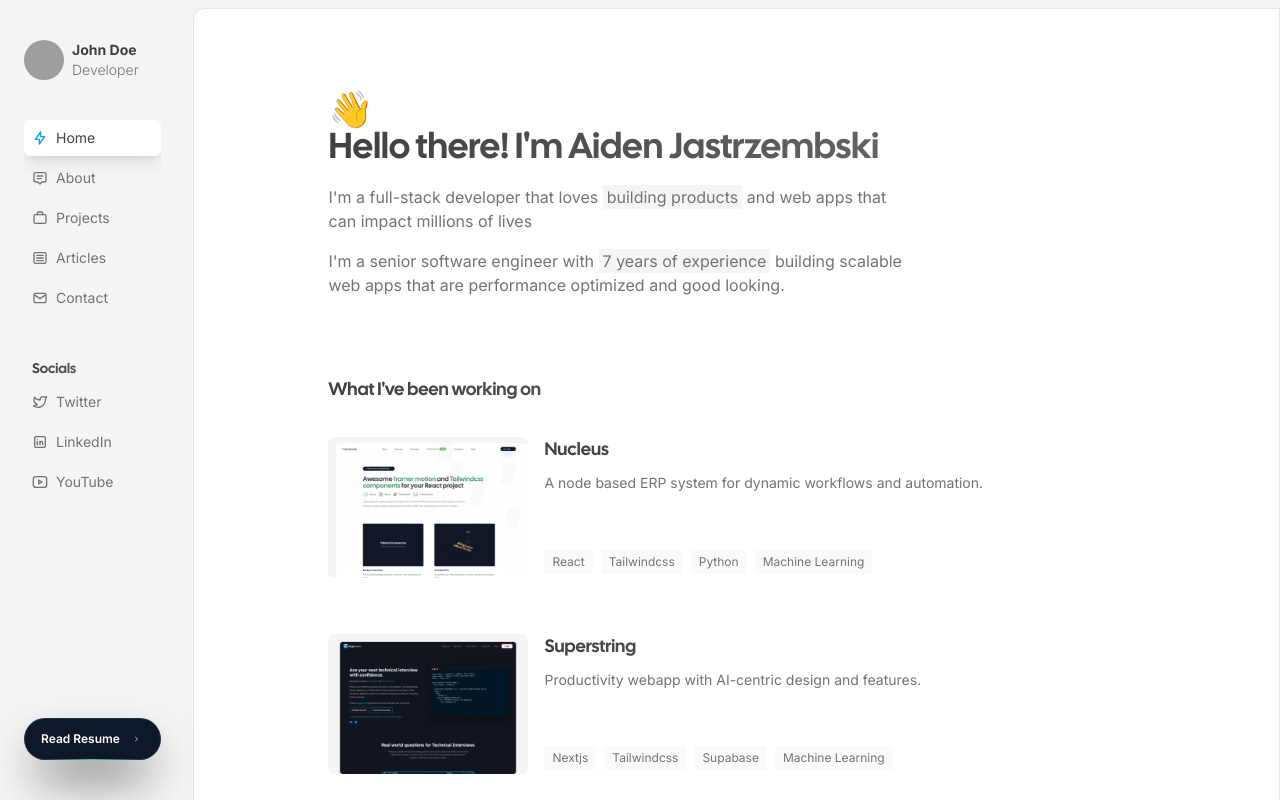
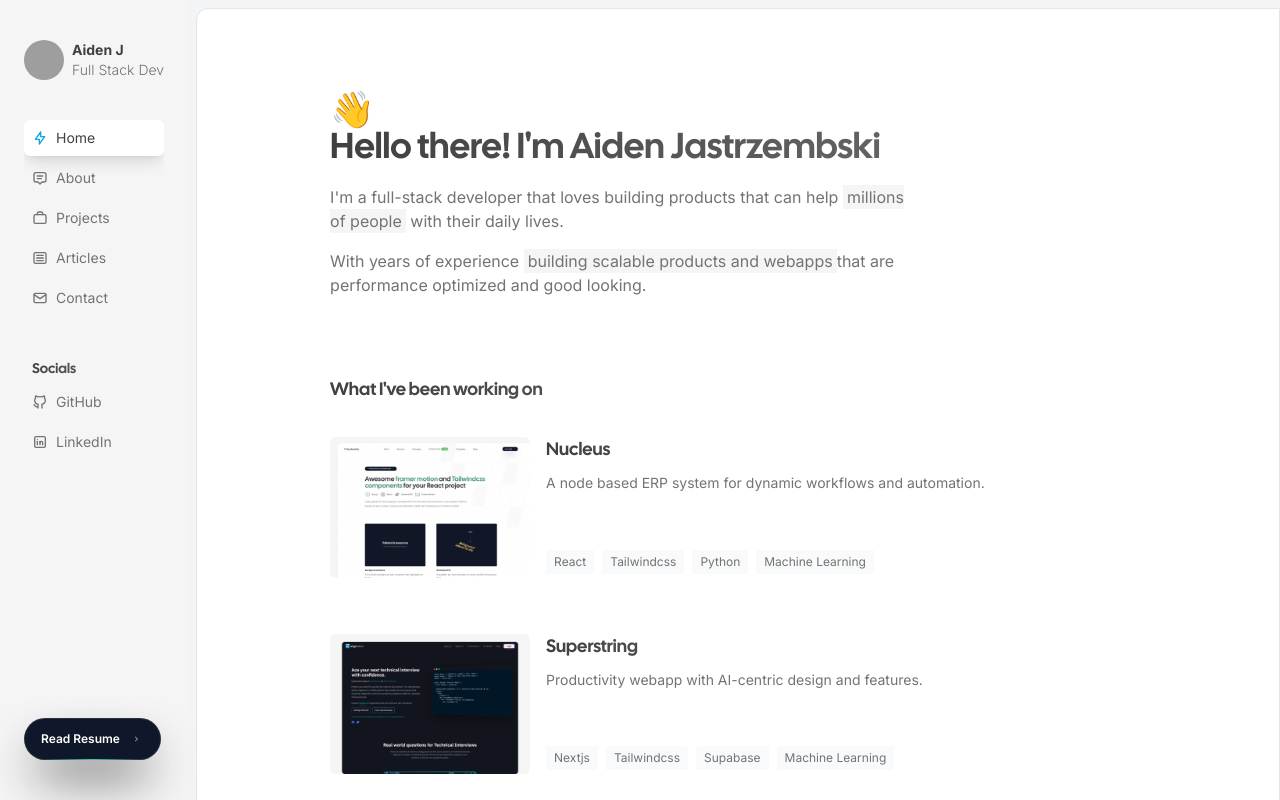
Before and after one commit to AidenJastrzembski/sitefolio, a Next.js app: page / in a window 1280 px wide. Built offline with nearby package versions, Linux system fonts and the light colour scheme; grey boxes are pictures that could not be loaded.

Commit message:
edit about me and socials

```diff
--- a/src/app/layout.tsx
+++ b/src/app/layout.tsx
@@ -11,7 +11,7 @@ const inter = Inter({
 });
 
 export const metadata: Metadata = {
-  title: "John Doe - Developer",
+  title: "Aiden Jastrzembski - FSE",
   description:
     "John Doe is a developer, writer and speaker. He is a digital nomad and travels around the world while working remotely.",
 };
@@ -26,7 +26,7 @@ export default function RootLayout({
       <body
         className={twMerge(
           inter.className,
-          "flex antialiased h-screen overflow-hidden bg-gray-100"
+          "flex antialiased h-screen overflow-hidden bg-gray-100",
         )}
       >
         <Sidebar />
--- a/src/app/page.tsx
+++ b/src/app/page.tsx
@@ -14,13 +14,12 @@ export default function Home() {
         Hello there! I&apos;m Aiden Jastrzembski
       </Heading>
       <Paragraph className="max-w-xl mt-4">
-        I&apos;m a full-stack developer that loves{" "}
-        <Highlight>building products</Highlight> and web apps that can impact
-        millions of lives
+        I&apos;m a full-stack developer that loves building products that can
+        help <Highlight>millions of people</Highlight> with their daily lives.
       </Paragraph>
       <Paragraph className="max-w-xl mt-4">
-        I&apos;m a senior software engineer with{" "}
-        <Highlight>7 years of experience</Highlight> building scalable web apps
+        With years of experience{" "}
+        <Highlight>building scalable products and webapps</Highlight>
         that are performance optimized and good looking.
       </Paragraph>
       <Heading
--- a/src/components/About.tsx
+++ b/src/components/About.tsx
@@ -71,47 +71,41 @@ export default function About() {
 
       <div className="max-w-4xl">
         <Paragraph className=" mt-4">
-          Hey there, I&apos;m John Doe - a passionate developer, avid writer,
-          and a connoisseur of awesome design. Welcome to my corner of the
-          digital world!
+          Hey there, I&apos;m Aiden Jastrzembski - a passionate developer,
+          mathematician, and logician. Welcome to my corner of the digital
+          world!
         </Paragraph>
         <Paragraph className=" mt-4">
-          Since the early days of my journey, I&apos;ve been captivated by the
-          art of crafting exceptional digital experiences. As a developer, I
-          thrive on turning lines of code into functional and elegant solutions.
-          My goal is to not just create software, but to build digital marvels
-          that seamlessly merge form and function.
-        </Paragraph>
-
-        <Paragraph className=" mt-4">
-          But my journey doesn&apos;t stop at coding. With a heart full of words
-          and a mind brimming with ideas, I&apos;ve ventured into the realm of
-          writing. From tech articles that unravel complex concepts to creative
-          tales that ignite the imagination, I weave words to inform, entertain,
-          and inspire.
+          For as long as I can remember, I&apos;ve been in love with the beauty
+          and simplicity of mathematics. I love to see elegant and simple
+          solutions to complex problems (See Eulers identity for one of my
+          favorites). As a developer, I strive to turn problems into functional
+          and elegant solutions.
         </Paragraph>
         <Paragraph className=" mt-4">
-          What sets me apart is my unwavering appreciation for design. I believe
-          that aesthetics and usability go hand in hand. My eye for awesome
-          design ensures that every project I undertake not only works
-          flawlessly under the hood but also looks stunning on the surface.
+          I am not just an engineer who is good with numbers, there are plenty
+          of those to go around. One of my best skills is my ability to
+          communicate complex ideas in a simple and understandable way. I
+          believe that clear communication is key to successful collaboration
+          and problem-solving. I also enjoy teaching and mentoring others, as I
+          believe that sharing knowledge is a great way to learn and grow.
         </Paragraph>
         <Paragraph className=" mt-4">
-          Through this website, I aim to share my insights, experiences, and
-          creations with you. Whether you&apos;re a fellow developer seeking
-          solutions, a fellow writer in search of inspiration, or simply someone
-          who appreciates the finer aspects of design, there&apos;s something
-          here for you.
+          A senior developer once told me that junior developers are amazed by
+          complex solutions, while seniors developers are impressed by
+          simplistic solutions. Since then, I&apos;ve been striving to find the
+          balance between complexity and simplicity in my work.
         </Paragraph>
         <Paragraph className=" mt-4">
-          Join me on this journey of bytes and narratives, logic and creativity,
-          code and prose. Together, we can explore the boundless possibilities
-          of technology and storytelling, all while reveling in the sheer beauty
-          of thoughtful design.
+          What sets me apart is my drive to learn. I am always eager to learn
+          more about anything. Whether it is in my personal life or in my
+          professional career, I am always looking for new ways to improve my
+          skills and knowledge.
         </Paragraph>
         <Paragraph className=" mt-4">
-          Thank you for being here, and I can&apos;t wait to embark on this
-          adventure with you.
+          While you are here, click around! Explore my projects and learn more
+          about my work. Always feel free to reach out if you have any
+          questions.
         </Paragraph>
       </div>
     </div>
--- a/src/components/Sidebar.tsx
+++ b/src/components/Sidebar.tsx
@@ -65,13 +65,13 @@ export const Navigation = ({
           onClick={() => isMobile() && setOpen(false)}
           className={twMerge(
             "text-secondary hover:text-primary transition duration-200 flex items-center space-x-2 py-2 px-2 rounded-md text-sm",
-            isActive(link.href) && "bg-white shadow-lg text-primary"
+            isActive(link.href) && "bg-white shadow-lg text-primary",
           )}
         >
           <link.icon
             className={twMerge(
               "h-4 w-4 flex-shrink-0",
-              isActive(link.href) && "text-sky-500"
+              isActive(link.href) && "text-sky-500",
             )}
           />
           <span>{link.label}</span>
@@ -86,13 +86,13 @@ export const Navigation = ({
           key={link.href}
           href={link.href}
           className={twMerge(
-            "text-secondary hover:text-primary transition duration-200 flex items-center space-x-2 py-2 px-2 rounded-md text-sm"
+            "text-secondary hover:text-primary transition duration-200 flex items-center space-x-2 py-2 px-2 rounded-md text-sm",
           )}
         >
           <link.icon
             className={twMerge(
               "h-4 w-4 flex-shrink-0",
-              isActive(link.href) && "text-sky-500"
+              isActive(link.href) && "text-sky-500",
             )}
           />
           <span>{link.label}</span>
@@ -113,8 +113,8 @@ const SidebarHeader = () => {
         className="object-cover object-top rounded-full flex-shrink-0"
       />
       <div className="flex text-sm flex-col">
-        <p className="font-bold text-primary">John Doe</p>
-        <p className="font-light text-secondary">Developer</p>
+        <p className="font-bold text-primary">Aiden J</p>
+        <p className="font-light text-secondary">Full Stack Dev</p>
       </div>
     </div>
   );
--- a/src/constants/products.tsx
+++ b/src/constants/products.tsx
@@ -75,7 +75,7 @@ export const products = [
     thumbnail: sidefolioMoonbeam,
     images: [sidefolioMoonbeam, sidefolioMoonbeam2],
     stack: ["Nextjs", "Tailwindcss", "Mongodb", "Lynx"],
-    slug: "moonbeam",
+    slug: "swiftplay",
     content: (
       <div>
         <p>
@@ -105,7 +105,7 @@ export const products = [
     thumbnail: sidefolioTailwindMasterKit,
     images: [sidefolioTailwindMasterKit, sidefolioTailwindMasterKit2],
     stack: ["Nextjs", "Python", "Tensorflow", "Django"],
-    slug: "tailwindmasterkit",
+    slug: "raiden",
     content: (
       <div>
         <p>
--- a/src/constants/socials.tsx
+++ b/src/constants/socials.tsx
@@ -1,23 +1,18 @@
 import {
+  IconBrandGithub,
   IconBrandLinkedin,
-  IconBrandTwitter,
   IconBrandYoutube,
 } from "@tabler/icons-react";
 
 export const socials = [
   {
-    href: "https://twitter.com/mannupaaji",
-    label: "Twitter",
-    icon: IconBrandTwitter,
+    href: "https://github.com/AidenJastrzembski",
+    label: "GitHub",
+    icon: IconBrandGithub,
   },
   {
-    href: "https://linkedin.com/in/manuarora28",
+    href: "https://www.linkedin.com/in/aiden-jastrzembski-5b0939323/",
     label: "LinkedIn",
     icon: IconBrandLinkedin,
   },
-  {
-    href: "https://youtube.com/maninthere",
-    label: "YouTube",
-    icon: IconBrandYoutube,
-  },
 ];
```
